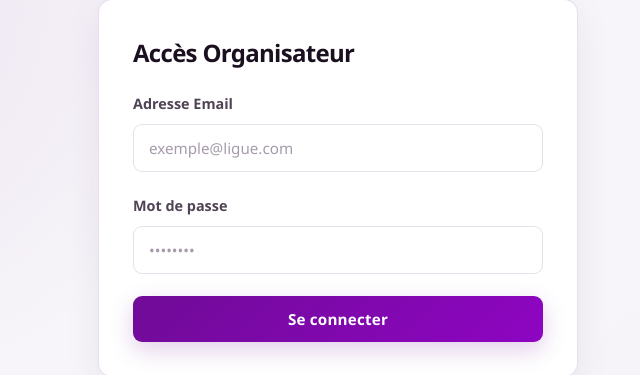
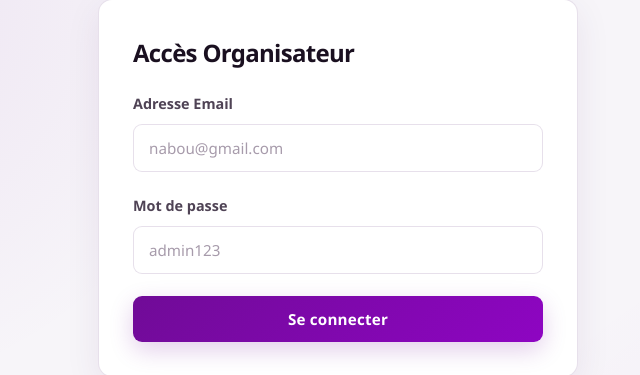
Before and after one commit to Nabou-N/Gestion_Des_Championnat, a website: page login.html in a window 1280 px wide. Shown: the part 85-460 px from the top of the page, 302-942 px from the left. Drawn offline with Linux system fonts and the light colour scheme.

```diff
--- a/login.html
+++ b/login.html
@@ -13,11 +13,11 @@
             <form id="loginForm">
                 <div class="form-group">
                     <label>Adresse Email</label>
-                    <input type="email" id="email" placeholder="exemple@ligue.com" required>
+                    <input type="email" id="email" placeholder="nabou@gmail.com" required>
                 </div>
                 <div class="form-group">
                     <label>Mot de passe</label>
-                    <input type="password" id="password" placeholder="••••••••" required>
+                    <input type="password" id="password" placeholder="admin123" required>
                 </div>
                 <button type="submit">Se connecter</button>
             </form>
```
